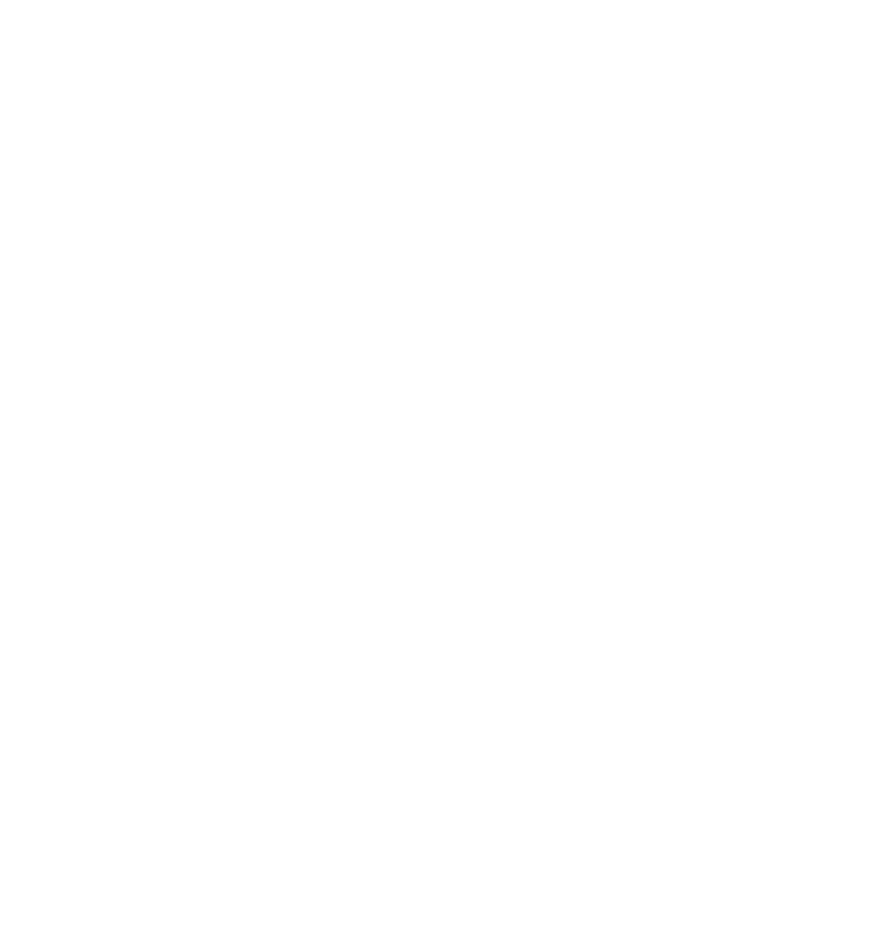
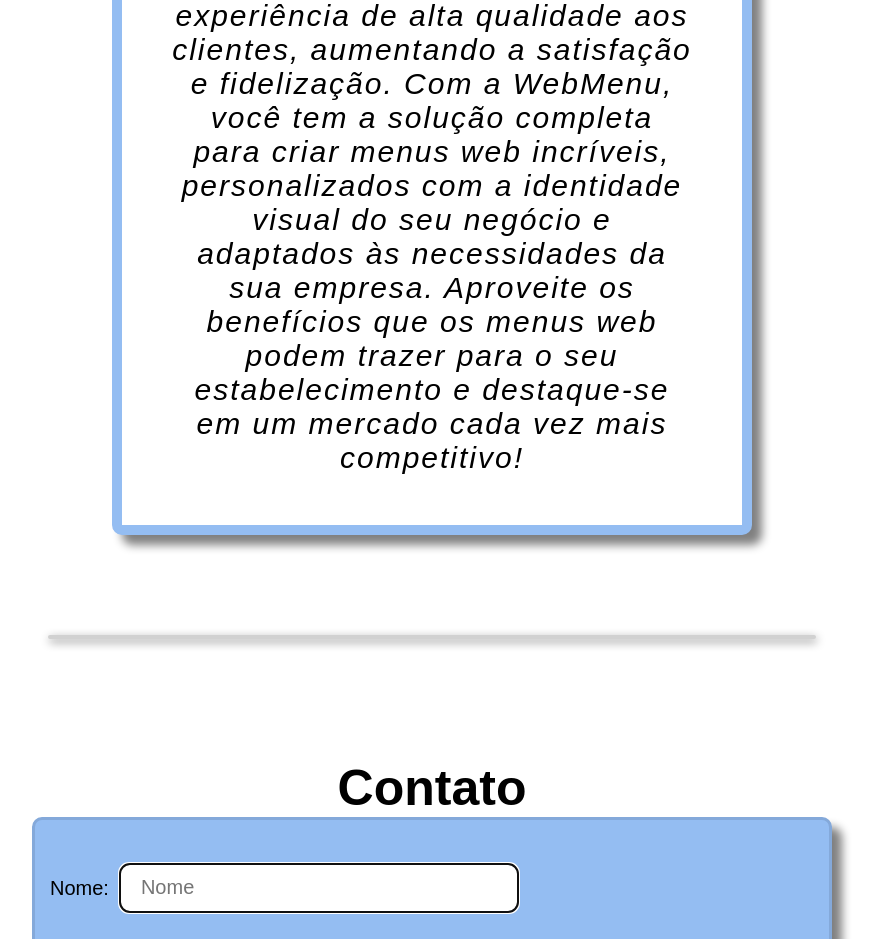
Before and after one commit to caueperuque/webmenu-landing-page, a React (Create React App) app in the folder webmenu/: page / in a window 1280 px wide. Shown: the part 2935-3874 px from the top of the page, without its empty margins (208-1087 px from the left). Before the commit the page ends 3184 px from the top, so only its background shows below. Built offline with nearby package versions, Linux system fonts and the light colour scheme; the HTML template or start-up script is replaced by a standard one; a web font is replaced by a local one.

Commit message:
add menusWeb

```diff
--- a/webmenu/src/App.jsx
+++ b/webmenu/src/App.jsx
@@ -4,6 +4,7 @@
 import Form from './components/form/Form';
 import Header from './components/header/Header';
 import Hero from './components/hero/Hero';
+import MenuWeb from './components/menu-web/MenuWeb';
 
 function App() {
   return (
@@ -11,6 +12,7 @@
       <Header></Header>
       <Hero></Hero>
       <AboutUs />
+      <MenuWeb />
       <Form />
       <Footer />
     </>
--- a/webmenu/src/components/header/Header.jsx
+++ b/webmenu/src/components/header/Header.jsx
@@ -12,7 +12,7 @@
         <nav>
           <ul className="navbar">
             <li id="about-us__li"><a href="#aboutUs" className='link-nostyle'>Sobre nós</a></li>
-            <li id="about-web-menu__li"><a href="#aboutUs" className='link-nostyle'>Menus Web</a></li>
+            <li id="about-web-menu__li"><a href="#menuweb" className='link-nostyle'>Menus Web</a></li>
             <li id="portfolio__li"><a href="#aboutUs" className='link-nostyle'>Portfólio</a></li>
             <li id="contact-us__li"><a href="#aboutUs" className='link-nostyle'>Entre em contato</a></li>
           </ul>
--- /dev/null
+++ b/webmenu/src/components/menu-web/MenuWeb.css
@@ -0,0 +1,38 @@
+.menuweb__container {
+  /* border: solid blue 1px; */
+  display: flex;
+  flex-direction: column;
+  align-items: center;
+  height: 100%;
+}
+
+.menuweb__article {
+  padding: 50px;
+  text-align: center;
+  display: flex;
+  flex-wrap: wrap;
+  border: solid #94BDF2 10px;
+  border-radius: 10px;
+  width: 50%;
+  font-size: 30px;
+  background-color: white;
+  font-style: italic;
+  box-shadow: 10px 10px 10px gray;
+}
+
+.menuweb__title {
+  font-size: 50px;
+}
+
+hr {
+  margin: 100px 0;
+  width: 60%;
+  border: rgb(209, 209, 209) solid 2px;
+  background-color: rgb(209, 209, 209);
+  border-radius: 10px;
+  box-shadow: 1px 3px 10px gray;
+}
+
+.menuweb__text {
+  letter-spacing: 2px;
+}
--- /dev/null
+++ b/webmenu/src/components/menu-web/MenuWeb.jsx
@@ -0,0 +1,19 @@
+import React, { Component } from 'react';
+import aboutUs from '../../data';
+import './MenuWeb.css'
+
+class MenuWeb extends Component {
+  render() {
+    return (
+      <section className='menuweb__container' id='menuweb'>
+        <h2 className='menuweb__title'>O que são Menus Web?</h2>
+        <article className='menuweb__article'>
+          <span className='menuweb__text'>{aboutUs.menuweb}</span>
+        </article>
+        <hr />
+      </section>
+    );
+  }
+}
+
+export default MenuWeb;
--- a/webmenu/src/data.js
+++ b/webmenu/src/data.js
@@ -1,7 +1,12 @@
 const aboutUs = {
   text:`Na WebMenu, nós somos uma equipe de profissionais apaixonados por programação e tecnologia, dedicados a fornecer soluções criativas e inovadoras para ajudar seu negócio a se destacar no mercado. Fundada em 2023, nossa empresa nasceu da necessidade de oferecer serviços de criação de cardápios e catálogos digitais de qualidade para empresas de todos os tamanhos.Combinando nossa expertise em desenvolvimento e tecnologia, criamos soluções personalizadas e acessíveis para ajudar empresas a aprimorar sua presença digital e melhorar a comunicação com seus clientes. Nós nos esforçamos para manter um atendimento personalizado e oferecer preços competitivos, garantindo que nossos clientes recebam um serviço de qualidade e eficiente.
   Estamos constantemente atualizados sobre as tendências e melhores práticas da indústria, permitindo-nos oferecer soluções inovadoras e eficazes para nossos clientes. Se você está procurando serviços de criação de cardápios e catálogos digitais profissionais, venha conversar com a WebMenu. Estamos prontos para ajudá-lo a transformar a maneira como você apresenta seus produtos e serviços.
-  `
+  `,
+  menuweb: `Os menus web são uma tendência em constante crescimento, oferecendo aos estabelecimentos uma forma prática e moderna de apresentar seus cardápios aos clientes. Além de serem acessíveis em qualquer dispositivo com acesso à internet, os menus web permitem que os clientes visualizem todas as opções de produtos em um só lugar, com informações detalhadas, imagens e preços.
+
+  Ao optar por um menu web, sua empresa pode oferecer uma experiência de alta qualidade aos clientes, aumentando a satisfação e fidelização.
+
+  Com a WebMenu, você tem a solução completa para criar menus web incríveis, personalizados com a identidade visual do seu negócio e adaptados às necessidades da sua empresa. Aproveite os benefícios que os menus web podem trazer para o seu estabelecimento e destaque-se em um mercado cada vez mais competitivo!`
 }
 
 export default aboutUs;
```
